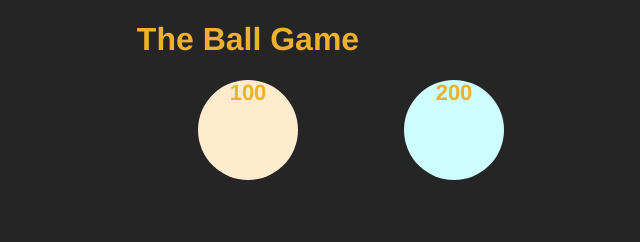
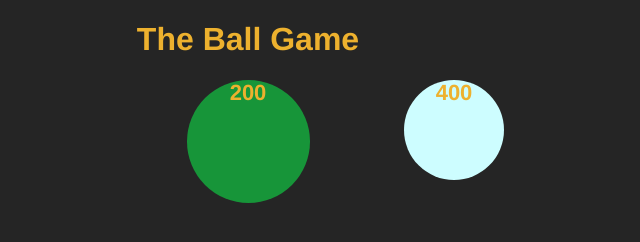
Before and after one commit to yonatanhershko/ex--YonatanHershko-GitBall, a plain HTML site: page index.html in a window 1280 px wide. Both pictures are taken after a click on the element "200". Shown: the whole page, without its empty margins (392-1032 px from the left). Drawn offline with Linux system fonts and the light colour scheme.

```diff
--- a/index.html
+++ b/index.html
@@ -10,8 +10,8 @@
 
 <body>
     <h1>The Ball Game</h1>
-    <div class="ball" onclick="onBallClick(this)">100</div>
-    <div class="ball2" onclick=>200</div>
+    <div class="ball" onclick="onBallClick(this,200)">200</div>
+    <div class="ball2" onclick="onBallClick(this,400)">400</div>
 
 
     <script src="./js/util.js"></script>
--- a/js/index.js
+++ b/js/index.js
@@ -4,9 +4,8 @@ var ballHeight = 100
 var ballWidth = 100
 var ranNum = getRandomInt(20, 61)
 
-function onBallClick(ball) {
-
-    if (ballHeight <= 400 && ballWidth <= 400) {
+function onBallClick(ball,maxDiameter) {
+    if (ballHeight < maxDiameter) {
         ball.style.backgroundColor = getRandomColor()
         ballHeight += ranNum
         ballWidth += ranNum
@@ -16,4 +15,5 @@ function onBallClick(ball) {
         ballHeight = 100
         ballWidth = 100
     }
+    console.log(ball,maxDiameter);
 }
```
